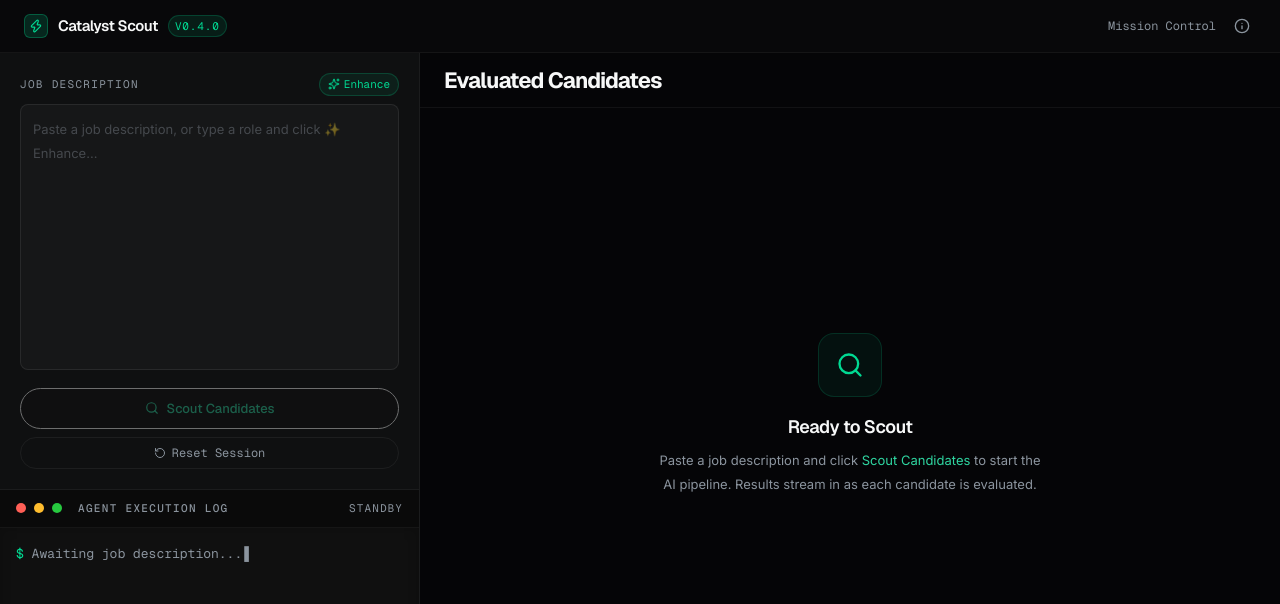
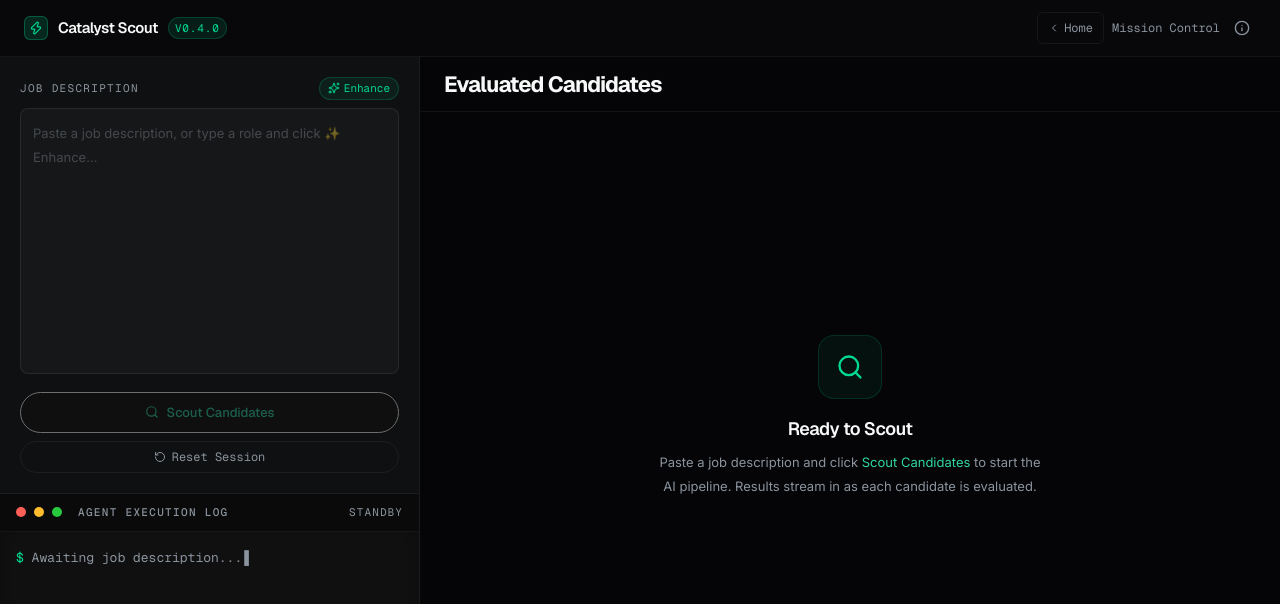
Before and after one commit to SKChauhan17/Catalyst-Scout-Agent, a Next.js app: page /dashboard in a window 1280 px wide. Shown: the top 604 px of the page. Built offline with nearby package versions, Linux system fonts and the light colour scheme.

Commit message:
feat: add ChevronLeft Home ghost button to dashboard header for landing page navigation

```diff
--- a/app/dashboard/page.tsx
+++ b/app/dashboard/page.tsx
@@ -1,7 +1,8 @@
+import Link from 'next/link';
 import DashboardSidebar from '@/components/dashboard/DashboardSidebar';
 import ResultsFeed from '@/components/dashboard/ResultsFeed';
 import ProductTour from '@/components/ProductTour';
-import { Zap } from 'lucide-react';
+import { Zap, ChevronLeft } from 'lucide-react';
 
 export default function DashboardPage() {
   return (
@@ -37,9 +38,21 @@ export default function DashboardPage() {
           </span>
         </div>
 
-        <div className="flex items-center gap-3">
+        <div className="flex items-center gap-2">
+          <Link
+            href="/"
+            className="flex items-center gap-1 text-[12px] px-2.5 py-1.5 rounded-md transition-colors hover:bg-white/5"
+            style={{
+              fontFamily: 'var(--font-geist-mono)',
+              color: '#8b949e',
+              border: '1px solid rgba(255,255,255,0.06)',
+            }}
+          >
+            <ChevronLeft className="w-3 h-3" />
+            Home
+          </Link>
           <span
-            className="text-[12px]"
+            className="text-[12px] hidden sm:block"
             style={{ fontFamily: 'var(--font-geist-mono)', color: '#8b949e' }}
           >
             Mission Control
```
